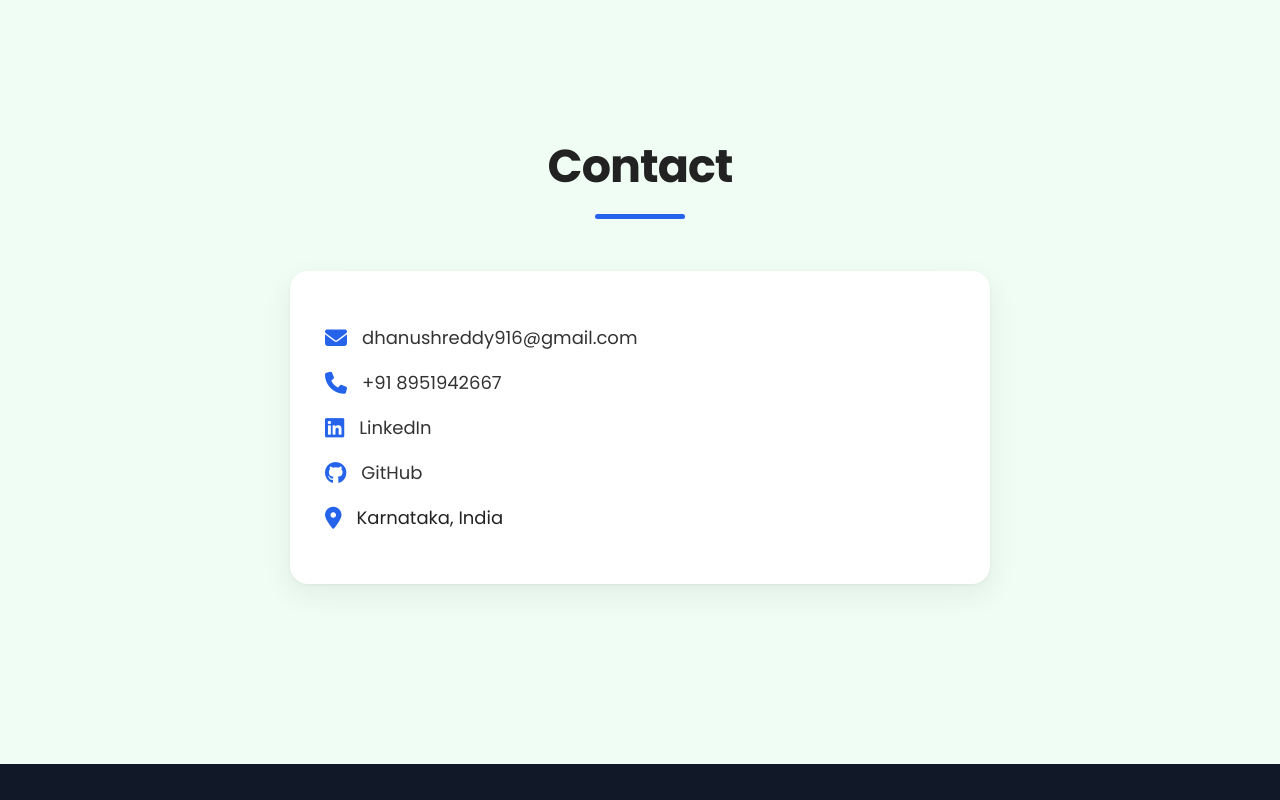
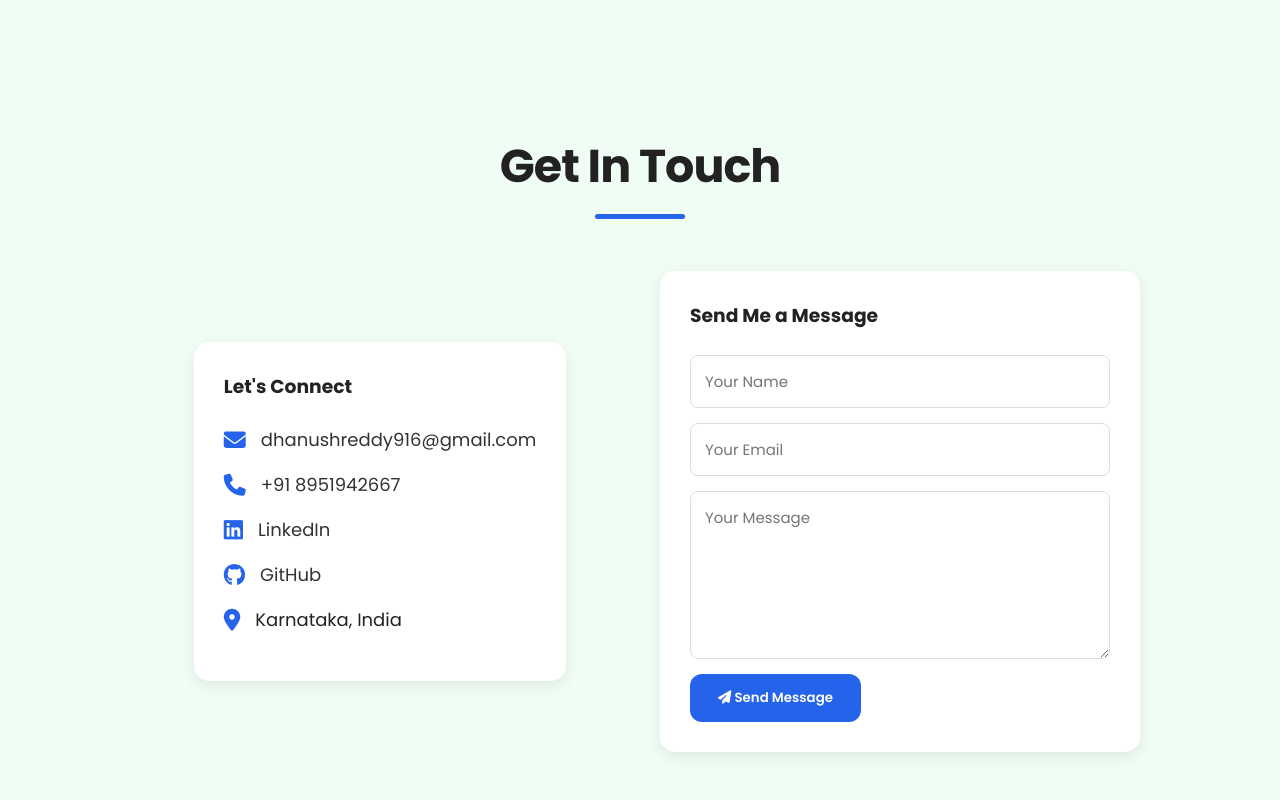
Before and after one commit to DHANUSH-916/Personal-Portfolio, a plain HTML site: page client/index.html in a window 1280 px wide. Shown: the part 4000-4800 px from the top of the page. Drawn offline with Linux system fonts and the light colour scheme; no server answers.

Commit message:
Add contact form

```diff
--- a/client/css/style.css
+++ b/client/css/style.css
@@ -1154,3 +1154,63 @@ body {
         grid-template-columns: 1fr;
     }
 }
+.contact-container {
+    display: grid;
+    grid-template-columns: 1fr 1fr;
+    gap: 40px;
+    max-width: 1000px;
+    margin: 0 auto;
+    align-items: start;
+}
+
+.contact-details,
+.contact-form {
+    background: #ffffff;
+    padding: 30px;
+    border-radius: 15px;
+    box-shadow: 0 5px 15px rgba(0, 0, 0, 0.08);
+}
+
+.contact-details h3,
+.contact-form h3 {
+    margin-bottom: 25px;
+}
+
+.contact-form form {
+    display: flex;
+    flex-direction: column;
+    gap: 15px;
+}
+
+.contact-form input,
+.contact-form textarea {
+    width: 100%;
+    padding: 14px;
+    border: 1px solid #ddd;
+    border-radius: 8px;
+    font-family: inherit;
+    font-size: 15px;
+    outline: none;
+}
+
+.contact-form textarea {
+    resize: vertical;
+}
+
+.contact-form input:focus,
+.contact-form textarea:focus {
+    border-color: #2563eb;
+}
+
+.contact-form button {
+    border: none;
+    cursor: pointer;
+    width: fit-content;
+}
+
+/* Mobile */
+@media (max-width: 700px) {
+    .contact-container {
+        grid-template-columns: 1fr;
+    }
+}
--- a/client/index.html
+++ b/client/index.html
@@ -373,30 +373,41 @@
 
 <section id="contact" class="section">
 
-    <h2 class="section-title">Contact</h2>
+    <h2 class="section-title">Get In Touch</h2>
 
+    <div class="contact-container">
+
+        <!-- Contact Information -->
         <div class="contact-details">
+
+            <h3>Let's Connect</h3>
 
             <p>
                 <i class="fa-solid fa-envelope"></i>
-            <a href="mailto:dhanushreddy916@gmail.com">dhanushreddy916@gmail.com</a>
+                <a href="mailto:dhanushreddy916@gmail.com">
+                    dhanushreddy916@gmail.com
+                </a>
             </p>
 
             <p>
                 <i class="fa-solid fa-phone"></i>
-            <a href="tel:+918951942667">+91 8951942667</a>
+                <a href="tel:+918951942667">
+                    +91 8951942667
+                </a>
             </p>
 
             <p>
                 <i class="fa-brands fa-linkedin"></i>
-            <a href="https://www.linkedin.com/in/dhanush-reddy-b2a51b25b" target="_blank">
+                <a href="https://www.linkedin.com/in/dhanush-reddy-b2a51b25b"
+                   target="_blank">
                     LinkedIn
                 </a>
             </p>
 
             <p>
                 <i class="fa-brands fa-github"></i>
-            <a href="https://github.com/DHANUSH-916" target="_blank">
+                <a href="https://github.com/DHANUSH-916"
+                   target="_blank">
                     GitHub
                 </a>
             </p>
@@ -405,6 +416,45 @@
                 <i class="fa-solid fa-location-dot"></i>
                 Karnataka, India
             </p>
+
+        </div>
+
+        <!-- Contact Form -->
+        <div class="contact-form">
+
+            <h3>Send Me a Message</h3>
+
+            <form>
+
+                <input
+                    type="text"
+                    name="name"
+                    placeholder="Your Name"
+                    required
+                >
+
+                <input
+                    type="email"
+                    name="email"
+                    placeholder="Your Email"
+                    required
+                >
+
+                <textarea
+                    name="message"
+                    rows="6"
+                    placeholder="Your Message"
+                    required
+                ></textarea>
+
+                <button type="submit" class="btn">
+                    <i class="fa-solid fa-paper-plane"></i>
+                    Send Message
+                </button>
+
+            </form>
+
+        </div>
 
     </div>
 
```
Lines whose indentation alone changed are shown as unchanged.
